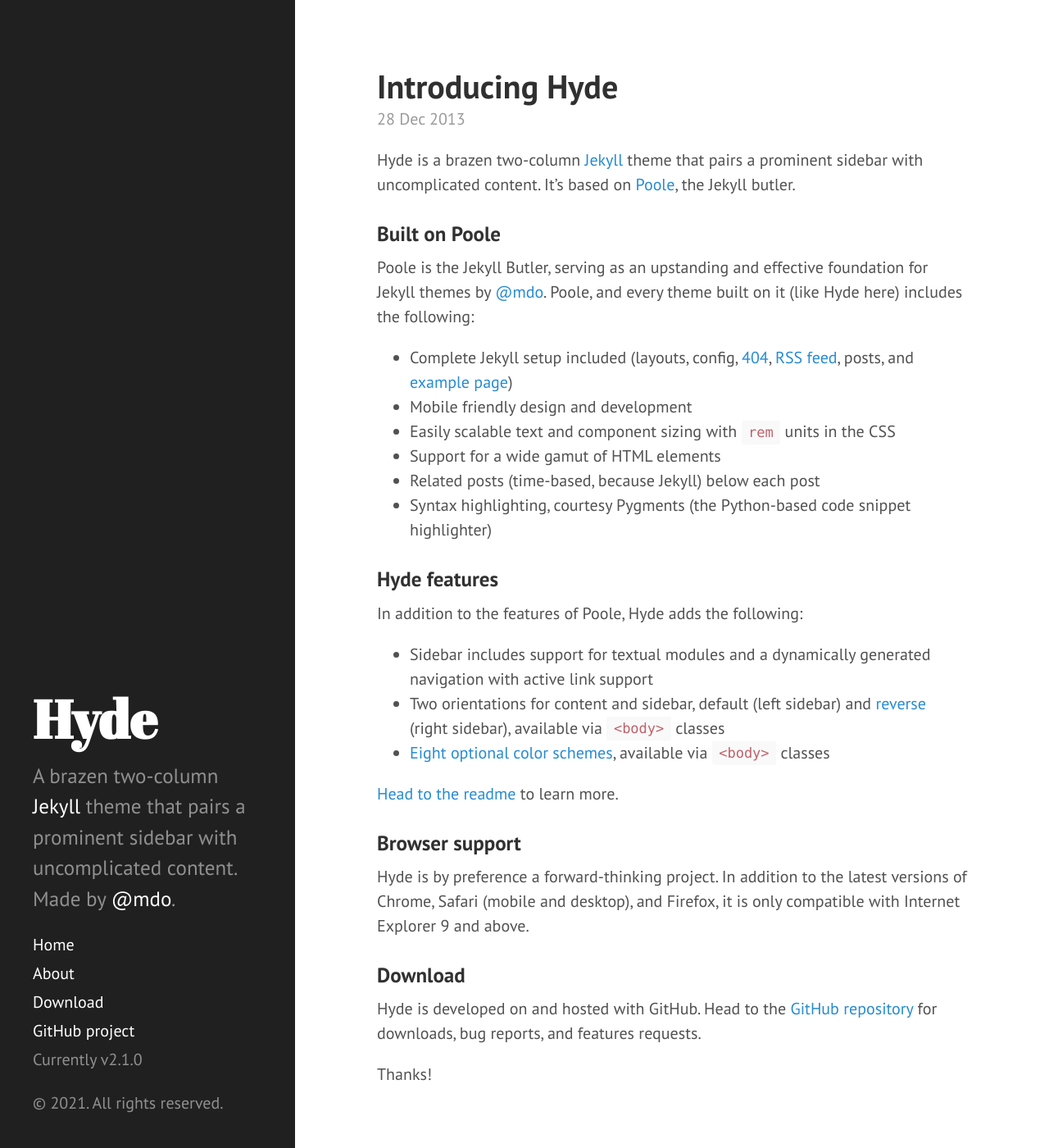
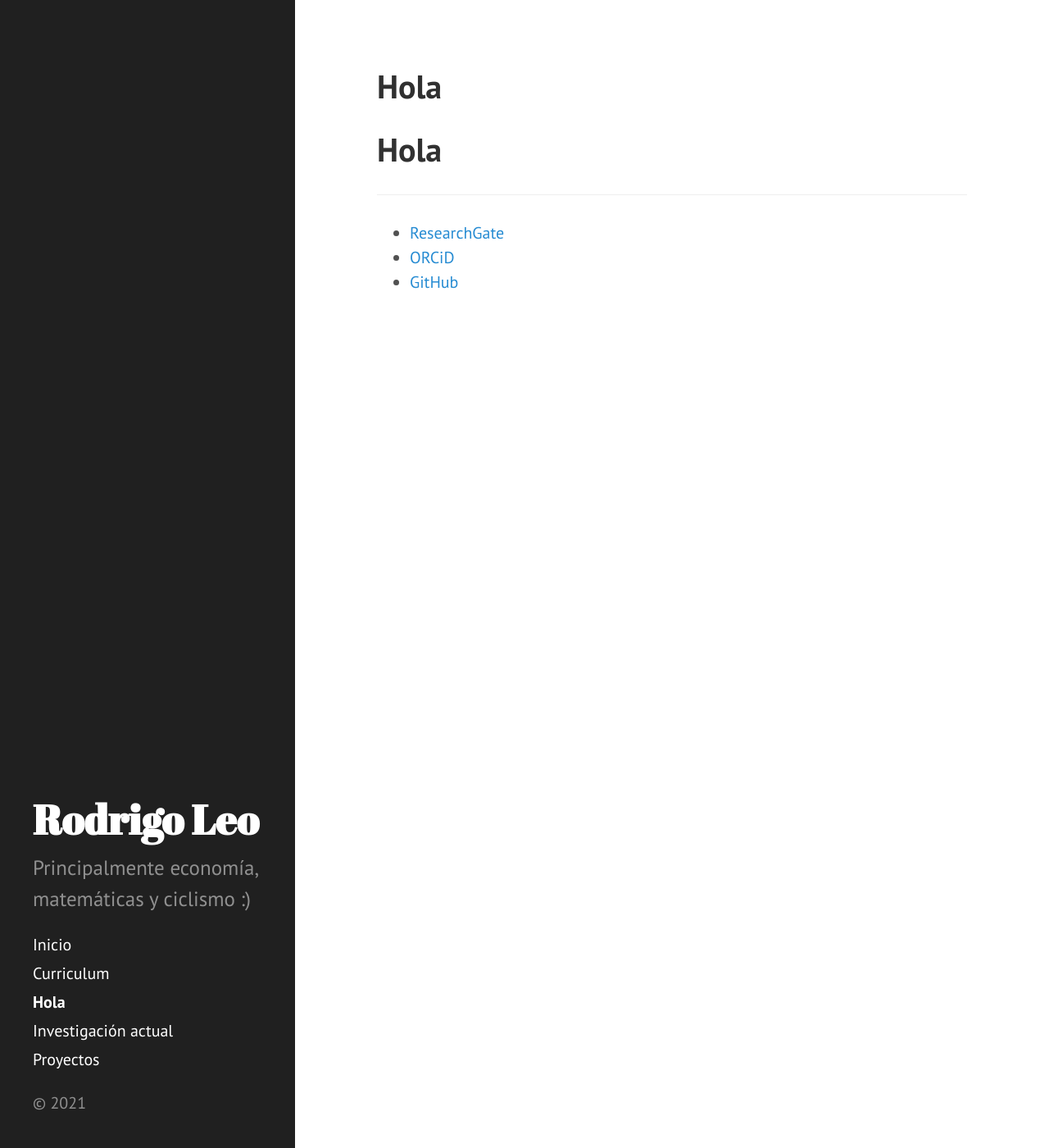
Before and after one commit to r-leo/r-leo.github.io, a Jekyll site: the page built from docs/index.md, in a window 1280 px wide and 1400 px high. Shown: the whole window at 82% size. Built offline with Jekyll 4.4.1, drawn with Linux system fonts in a browser that asks for light colours; Markdown is read by kramdown in place of the engine named in the settings; the list of posts is cut into pages by our own code; our own code applies the rules of GitHub Pages for plain Markdown files; some of the changed text lies outside the part shown.

Commit message:
Update the whole theme

```diff
--- a/docs/404.html
+++ b/docs/404.html
@@ -5,6 +5,6 @@ permalink: 404.html
 ---
 
 <div class="page">
-  <h1 class="page-title">404: Page not found</h1>
-  <p class="lead">Sorry, we've misplaced that URL or it's pointing to something that doesn't exist. <a href="{{ site.baseurl }}">Head back home</a> to try finding it again.</p>
+  <h1 class="page-title">404: Página no encontrada</h1>
+  <p class="lead">Puedes intentar <a href="{{ site.baseurl }}">regresar al inicio</a>.</p>
 </div>
--- a/docs/_config.yml
+++ b/docs/_config.yml
@@ -1,25 +1,25 @@
 # Dependencies
-markdown:         redcarpet
+markdown:         kramdown
 highlighter:      pygments
 
 # Permalinks
 permalink:        pretty
 
 # Setup
-title:            Hyde
-tagline:          'A Jekyll theme'
-description:      'A brazen two-column <a href="http://jekyllrb.com" target="_blank">Jekyll</a> theme that pairs a prominent sidebar with uncomplicated content. Made by <a href="https://twitter.com/mdo" target="_blank">@mdo</a>.'
-url:              http://hyde.getpoole.com
+title:            Rodrigo Leo
+#tagline:          'A Jekyll theme'
+description:      'Principalmente economía, matemáticas y ciclismo :)'
+#url:              http://hyde.getpoole.com
 baseurl:          /
 
 author:
-  name:           'Mark Otto'
-  url:            https://twitter.com/mdo
+  name:           'Rodrigo Leo'
+#  url:            https://twitter.com/mdo
 
-paginate:         5
+#paginate:         5
 
 # Custom vars
 version:          2.1.0
 
 github:
-  repo:           https://github.com/poole/hyde
+  repo:           https://github.com/rodrigo-lp
--- a/docs/_includes/head.html
+++ b/docs/_includes/head.html
@@ -26,4 +26,8 @@
 
   <!-- RSS -->
   <link rel="alternate" type="application/rss+xml" title="RSS" href="/atom.xml">
+
+  <script src="https://polyfill.io/v3/polyfill.min.js?features=es6"></script>
+  <script id="MathJax-script" async src="https://cdn.jsdelivr.net/npm/mathjax@3/es5/tex-mml-chtml.js"></script>
+
 </head>
--- a/docs/_includes/sidebar.html
+++ b/docs/_includes/sidebar.html
@@ -10,7 +10,7 @@
     </div>
 
     <nav class="sidebar-nav">
-      <a class="sidebar-nav-item{% if page.url == site.baseurl %} active{% endif %}" href="{{ site.baseurl }}">Home</a>
+      <a class="sidebar-nav-item{% if page.url == site.baseurl %} active{% endif %}" href="{{ site.baseurl }}">Inicio</a>
 
       {% comment %}
         The code below dynamically generates a sidebar nav of pages with
@@ -26,11 +26,9 @@
         {% endif %}
       {% endfor %}
 
-      <a class="sidebar-nav-item" href="{{ site.github.repo }}/archive/v{{ site.version }}.zip">Download</a>
-      <a class="sidebar-nav-item" href="{{ site.github.repo }}">GitHub project</a>
-      <span class="sidebar-nav-item">Currently v{{ site.version }}</span>
+      <!--<a class="sidebar-nav-item" href="{{ site.github.repo }}">GitHub</a>-->
     </nav>
 
-    <p>&copy; {{ site.time | date: '%Y' }}. All rights reserved.</p>
+    <p>&copy; {{ site.time | date: '%Y' }}</p>
   </div>
 </div>
--- a/docs/_posts/2012-02-07-example-content.md
+++ /dev/null
@@ -1,138 +0,0 @@
----
-layout: post
-title: Example content
----
-
-
-<div class="message">
-  Howdy! This is an example blog post that shows several types of HTML content supported in this theme.
-</div>
-
-Cum sociis natoque penatibus et magnis <a href="#">dis parturient montes</a>, nascetur ridiculus mus. *Aenean eu leo quam.* Pellentesque ornare sem lacinia quam venenatis vestibulum. Sed posuere consectetur est at lobortis. Cras mattis consectetur purus sit amet fermentum.
-
-> Curabitur blandit tempus porttitor. Nullam quis risus eget urna mollis ornare vel eu leo. Nullam id dolor id nibh ultricies vehicula ut id elit.
-
-Etiam porta **sem malesuada magna** mollis euismod. Cras mattis consectetur purus sit amet fermentum. Aenean lacinia bibendum nulla sed consectetur.
-
-## Inline HTML elements
-
-HTML defines a long list of available inline tags, a complete list of which can be found on the [Mozilla Developer Network](https://developer.mozilla.org/en-US/docs/Web/HTML/Element).
-
-- **To bold text**, use `<strong>`.
-- *To italicize text*, use `<em>`.
-- Abbreviations, like <abbr title="HyperText Markup Langage">HTML</abbr> should use `<abbr>`, with an optional `title` attribute for the full phrase.
-- Citations, like <cite>&mdash; Mark otto</cite>, should use `<cite>`.
-- <del>Deleted</del> text should use `<del>` and <ins>inserted</ins> text should use `<ins>`.
-- Superscript <sup>text</sup> uses `<sup>` and subscript <sub>text</sub> uses `<sub>`.
-
-Most of these elements are styled by browsers with few modifications on our part.
-
-## Heading
-
-Vivamus sagittis lacus vel augue rutrum faucibus dolor auctor. Duis mollis, est non commodo luctus, nisi erat porttitor ligula, eget lacinia odio sem nec elit. Morbi leo risus, porta ac consectetur ac, vestibulum at eros.
-
-### Code
-
-Cum sociis natoque penatibus et magnis dis `code element` montes, nascetur ridiculus mus.
-
-{% highlight js %}
-// Example can be run directly in your JavaScript console
-
-// Create a function that takes two arguments and returns the sum of those arguments
-var adder = new Function("a", "b", "return a + b");
-
-// Call the function
-adder(2, 6);
-// > 8
-{% endhighlight %}
-
-Aenean lacinia bibendum nulla sed consectetur. Etiam porta sem malesuada magna mollis euismod. Fusce dapibus, tellus ac cursus commodo, tortor mauris condimentum nibh, ut fermentum massa.
-
-### Gists via GitHub Pages
-
-Vestibulum id ligula porta felis euismod semper. Nullam quis risus eget urna mollis ornare vel eu leo. Donec sed odio dui.
-
-{% gist 5555251 gist.md %}
-
-Aenean eu leo quam. Pellentesque ornare sem lacinia quam venenatis vestibulum. Nullam quis risus eget urna mollis ornare vel eu leo. Cum sociis natoque penatibus et magnis dis parturient montes, nascetur ridiculus mus. Donec sed odio dui. Vestibulum id ligula porta felis euismod semper.
-
-### Lists
-
-Cum sociis natoque penatibus et magnis dis parturient montes, nascetur ridiculus mus. Aenean lacinia bibendum nulla sed consectetur. Etiam porta sem malesuada magna mollis euismod. Fusce dapibus, tellus ac cursus commodo, tortor mauris condimentum nibh, ut fermentum massa justo sit amet risus.
-
-* Praesent commodo cursus magna, vel scelerisque nisl consectetur et.
-* Donec id elit non mi porta gravida at eget metus.
-* Nulla vitae elit libero, a pharetra augue.
-
-Donec ullamcorper nulla non metus auctor fringilla. Nulla vitae elit libero, a pharetra augue.
-
-1. Vestibulum id ligula porta felis euismod semper.
-2. Cum sociis natoque penatibus et magnis dis parturient montes, nascetur ridiculus mus.
-3. Maecenas sed diam eget risus varius blandit sit amet non magna.
-
-Cras mattis consectetur purus sit amet fermentum. Sed posuere consectetur est at lobortis.
-
-<dl>
-  <dt>HyperText Markup Language (HTML)</dt>
-  <dd>The language used to describe and define the content of a Web page</dd>
-
-  <dt>Cascading Style Sheets (CSS)</dt>
-  <dd>Used to describe the appearance of Web content</dd>
-
-  <dt>JavaScript (JS)</dt>
-  <dd>The programming language used to build advanced Web sites and applications</dd>
-</dl>
-
-Integer posuere erat a ante venenatis dapibus posuere velit aliquet. Morbi leo risus, porta ac consectetur ac, vestibulum at eros. Nullam quis risus eget urna mollis ornare vel eu leo.
-
-### Images
-
-Quisque consequat sapien eget quam rhoncus, sit amet laoreet diam tempus. Aliquam aliquam metus erat, a pulvinar turpis suscipit at.
-
-![placeholder](http://placehold.it/800x400 "Large example image")
-![placeholder](http://placehold.it/400x200 "Medium example image")
-![placeholder](http://placehold.it/200x200 "Small example image")
-
-### Tables
-
-Aenean lacinia bibendum nulla sed consectetur. Lorem ipsum dolor sit amet, consectetur adipiscing elit.
-
-<table>
-  <thead>
-    <tr>
-      <th>Name</th>
-      <th>Upvotes</th>
-      <th>Downvotes</th>
-    </tr>
-  </thead>
-  <tfoot>
-    <tr>
-      <td>Totals</td>
-      <td>21</td>
-      <td>23</td>
-    </tr>
-  </tfoot>
-  <tbody>
-    <tr>
-      <td>Alice</td>
-      <td>10</td>
-      <td>11</td>
-    </tr>
-    <tr>
-      <td>Bob</td>
-      <td>4</td>
-      <td>3</td>
-    </tr>
-    <tr>
-      <td>Charlie</td>
-      <td>7</td>
-      <td>9</td>
-    </tr>
-  </tbody>
-</table>
-
-Nullam id dolor id nibh ultricies vehicula ut id elit. Sed posuere consectetur est at lobortis. Nullam quis risus eget urna mollis ornare vel eu leo.
-
------
-
-Want to see something else added? <a href="https://github.com/poole/poole/issues/new">Open an issue.</a>
--- a/docs/about.md
+++ /dev/null
@@ -1,30 +0,0 @@
----
-layout: page
-title: About
----
-
-<p class="message">
-  Hey there! This page is included as an example. Feel free to customize it for your own use upon downloading. Carry on!
-</p>
-
-In the novel, *The Strange Case of Dr. Jeykll and Mr. Hyde*, Mr. Poole is Dr. Jekyll's virtuous and loyal butler. Similarly, Poole is an upstanding and effective butler that helps you build Jekyll themes. It's made by [@mdo](https://twitter.com/mdo).
-
-There are currently two themes built on Poole:
-
-* [Hyde](http://hyde.getpoole.com)
-* [Lanyon](http://lanyon.getpoole.com)
-
-Learn more and contribute on [GitHub](https://github.com/poole).
-
-## Setup
-
-Some fun facts about the setup of this project include:
-
-* Built for [Jekyll](http://jekyllrb.com)
-* Developed on GitHub and hosted for free on [GitHub Pages](https://pages.github.com)
-* Coded with [Sublime Text 2](http://sublimetext.com), an amazing code editor
-* Designed and developed while listening to music like [Blood Bros Trilogy](https://soundcloud.com/maddecent/sets/blood-bros-series)
-
-Have questions or suggestions? Feel free to [open an issue on GitHub](https://github.com/poole/issues/new) or [ask me on Twitter](https://twitter.com/mdo).
-
-Thanks for reading!
--- a/docs/index.html
+++ /dev/null
@@ -1,37 +0,0 @@
----
-layout: default
-title: Home
----
-
-<div class="posts">
-  {% for post in paginator.posts %}
-  <div class="post">
-    <h1 class="post-title">
-      <a href="{{ post.url }}">
-        {{ post.title }}
-      </a>
-    </h1>
-
-    <span class="post-date">{{ post.date | date_to_string }}</span>
-
-    {{ post.content }}
-  </div>
-  {% endfor %}
-</div>
-
-<div class="pagination">
-  {% if paginator.next_page %}
-    <a class="pagination-item older" href="{{ site.baseurl }}page{{paginator.next_page}}">Older</a>
-  {% else %}
-    <span class="pagination-item older">Older</span>
-  {% endif %}
-  {% if paginator.previous_page %}
-    {% if paginator.page == 2 %}
-      <a class="pagination-item newer" href="{{ site.baseurl }}">Newer</a>
-    {% else %}
-      <a class="pagination-item newer" href="{{ site.baseurl }}page{{paginator.previous_page}}">Newer</a>
-    {% endif %}
-  {% else %}
-    <span class="pagination-item newer">Newer</span>
-  {% endif %}
-</div>
--- /dev/null
+++ b/docs/index.md
@@ -0,0 +1,12 @@
+---
+layout: page
+title:
+---
+
+# Hola
+
+---
+
+* [ResearchGate](https://www.researchgate.net/profile/Rodrigo-Leo)
+* [ORCiD](https://orcid.org/0000-0003-4359-6927)
+* [GitHub](https://github.com/rodrigo-lp)
--- a/docs/public/css/hyde.css
+++ b/docs/public/css/hyde.css
@@ -80,7 +80,7 @@ html {
   color: #fff;
   margin-top: 0;
   font-family: "Abril Fatface", serif;
-  font-size: 3.25rem;
+  font-size: 2.5rem;
 }
 
 /* Sidebar nav */
```
Also changed, not shown: docs/curriculum.md (added, +19 -0 lines), docs/investigacion.md (added, +8 -0 lines), docs/proyectos.md (added, +8 -0 lines), 3 other files.
